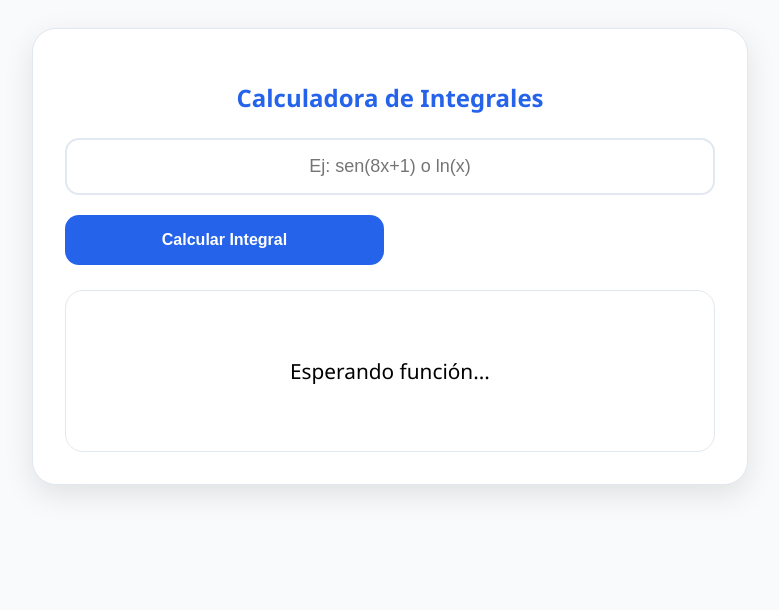
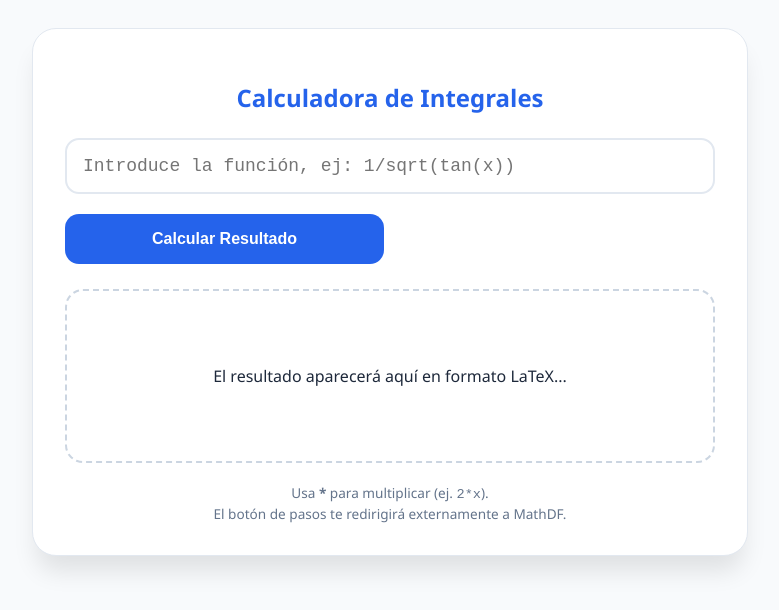
Before and after one commit to srodriguezrojas939/integrales-web, a plain HTML site: page index.html in a window 1280 px wide. Shown: the whole page, without its empty margins (250-1029 px from the left). Drawn offline with nearby package versions, Linux system fonts and the light colour scheme.

Commit message:
beta.html

```diff
--- a/index.html
+++ b/index.html
@@ -3,67 +3,79 @@
 <head>
     <meta charset="UTF-8">
     <meta name="viewport" content="width=device-width, initial-scale=1.0">
-    <title>Calculadora de Integrales Pro</title>
+    <title>Calculadora con Pasos MathDF</title>
 
     <script src="https://cdn.jsdelivr.net/npm/nerdamer@1.1.13/nerdamer.core.js"></script>
     <script src="https://cdn.jsdelivr.net/npm/nerdamer@1.1.13/Algebra.js"></script>
     <script src="https://cdn.jsdelivr.net/npm/nerdamer@1.1.13/Calculus.js"></script>
 
-    <script src="https://polyfill.io/v3/polyfill.min.js?features=es6"></script>
-    <script id="MathJax-script" async src="https://cdn.jsdelivr.net/npm/mathjax@3/es5/tex-mml-chtml.js"></script>
+    <script>
+        window.MathJax = {
+            tex: { inlineMath: [['$', '$']], displayMath: [['$$', '$$']] },
+            svg: { fontCache: 'global' }
+        };
+    </script>
+    <script src="https://cdn.jsdelivr.net/npm/mathjax@3/es5/tex-chtml.js" id="MathJax-script" async></script>
 
     <style>
         :root { --primary: #2563eb; --secondary: #f59e0b; --bg: #f8fafc; }
-        body { font-family: 'Segoe UI', system-ui, sans-serif; background-color: var(--bg); display: flex; justify-content: center; padding: 20px; }
-        .card { background: white; padding: 2rem; border-radius: 24px; box-shadow: 0 10px 30px rgba(0,0,0,0.1); width: 100%; max-width: 650px; border: 1px solid #e2e8f0; }
+        body { font-family: 'Segoe UI', system-ui, sans-serif; background-color: var(--bg); display: flex; justify-content: center; padding: 20px; color: #1e293b; }
+        .card { background: white; padding: 2rem; border-radius: 24px; box-shadow: 0 20px 25px -5px rgba(0,0,0,0.1); width: 100%; max-width: 650px; border: 1px solid #e2e8f0; }
         h2 { color: var(--primary); text-align: center; margin-bottom: 1.5rem; font-weight: 800; }
-        input { width: 100%; padding: 16px; border: 2px solid #e2e8f0; border-radius: 14px; font-size: 18px; box-sizing: border-box; text-align: center; outline: none; transition: 0.3s; }
-        input:focus { border-color: var(--primary); box-shadow: 0 0 0 4px rgba(37, 99, 235, 0.1); }
-        .btn-group { display: grid; grid-template-columns: 1fr 1fr; gap: 12px; margin-top: 20px; }
-        button, .btn-link { padding: 16px; border: none; border-radius: 14px; font-size: 16px; cursor: pointer; font-weight: 700; transition: 0.2s; text-decoration: none; display: flex; align-items: center; justify-content: center; }
+
+        .input-area { margin-bottom: 20px; }
+        input { width: 100%; padding: 16px; border: 2px solid #e2e8f0; border-radius: 14px; font-size: 18px; box-sizing: border-box; transition: 0.3s; font-family: 'Courier New', monospace; }
+        input:focus { border-color: var(--primary); outline: none; box-shadow: 0 0 0 4px rgba(37, 99, 235, 0.1); }
+
+        .btn-group { display: grid; grid-template-columns: 1fr 1fr; gap: 12px; }
+        button, .btn-link { padding: 16px; border: none; border-radius: 14px; font-size: 16px; cursor: pointer; font-weight: 700; transition: 0.2s; text-align: center; text-decoration: none; display: flex; align-items: center; justify-content: center; }
+
         .btn-calc { background: var(--primary); color: white; }
-        .btn-steps { background: var(--secondary); color: white; display: none; }
-        #resultado-box { margin-top: 25px; padding: 20px; border-radius: 18px; background: #fff; border: 1px solid #e2e8f0; min-height: 120px; display: flex; justify-content: center; align-items: center; font-size: 1.3rem; overflow-x: auto; }
-        .error { color: #ef4444; font-size: 0.9rem; }
+        .btn-steps { background: var(--secondary); color: white; display: none; } /* Oculto hasta que se calcule */
+
+        button:hover, .btn-link:hover { transform: translateY(-2px); filter: brightness(1.1); }
+
+        #resultado-box {
+            margin-top: 25px;
+            padding: 25px;
+            border-radius: 18px;
+            background: #ffffff;
+            border: 2px dashed #cbd5e1;
+            min-height: 120px;
+            overflow-x: auto;
+            display: flex;
+            flex-direction: column;
+            align-items: center;
+            justify-content: center;
+        }
+        .footer-info { font-size: 0.85rem; color: #64748b; margin-top: 20px; text-align: center; line-height: 1.4; }
     </style>
 </head>
 <body>
 
 <div class="card">
     <h2>Calculadora de Integrales</h2>
-    <input type="text" id="entrada" placeholder="Ej: sen(8x+1) o ln(x)" onkeypress="if(event.key==='Enter') calcular()">
+
+    <div class="input-area">
+        <input type="text" id="entrada" placeholder="Introduce la función, ej: 1/sqrt(tan(x))" onkeypress="if(event.key==='Enter') calcular()">
+    </div>
 
     <div class="btn-group">
-        <button class="btn-calc" onclick="calcular()">Calcular Integral</button>
-        <a id="btnPasos" class="btn-link btn-steps" target="_blank">Ver paso a paso ↗</a>
+        <button class="btn-calc" onclick="calcular()">Calcular Resultado</button>
+        <a id="btnPasos" class="btn-link btn-steps" target="_blank">Ver paso a paso en MathDF ↗</a>
     </div>
 
     <div id="resultado-box">
-        <div id="salida">Esperando función...</div>
+        <div id="salida">El resultado aparecerá aquí en formato LaTeX...</div>
+    </div>
+
+    <div class="footer-info">
+        Usa <b>*</b> para multiplicar (ej. <code>2*x</code>).<br>
+        El botón de pasos te redirigirá externamente a MathDF.
     </div>
 </div>
 
 <script>
-    // 1. LIMPIEZA DE LATEX (Estilo MathDF)
-    function limpiarLatex(tex) {
-        if (!tex) return "";
-        let limpio = tex
-            .replace(/\\mathrm{log}/g, '\\ln') // Cambia log por ln
-            .replace(/\\log/g, '\\ln')
-            .replace(/\\cdot/g, ' ')           // Quita los puntos de multiplicar
-            .replace(/\\left\(/g, '(')         // Simplifica paréntesis
-            .replace(/\\right\)/g, ')');
-
-        // REGLA DE ORO: Quitar paréntesis solo en casos simples como ln(x) o sen(8x)
-        // Pero dejarlos en expresiones complejas como sen(8x+1)
-        limpio = limpio.replace(/\\(ln|sin|cos|tan)\(((\d+)?[a-z])\)/g, '\\$1 $2');
-
-        // Traducir sin a sen para el usuario hispano
-        limpio = limpio.replace(/\\sin/g, '\\text{sen}');
-
-        return limpio;
-    }
-
     function calcular() {
         const inputRaw = document.getElementById('entrada').value.trim();
         const salida = document.getElementById('salida');
@@ -71,40 +83,33 @@
 
         if (!inputRaw) return;
 
-        // TRADUCCIÓN: Traducimos 'sen' a 'sin' y 'ln' a 'log' para que Nerdamer entienda
-        let inputProcesado = inputRaw.toLowerCase()
-            .replace(/sen/g, 'sin')
-            .replace(/ln/g, 'log')
-            .replace(/tg/g, 'tan');
-
-        salida.innerHTML = "Calculando...";
+        salida.innerHTML = "Analizando expresión...";
 
         setTimeout(() => {
             try {
-                // Cálculo de la integral
-                let integral = nerdamer('integrate(' + inputProcesado + ', x)');
+                // 1. Resolvemos la integral
+                let integral = nerdamer('integrate(' + inputRaw + ', x)');
+                let resultadoLatex = integral.toTeX();
+                let entradaLatex = nerdamer(inputRaw).toTeX();
 
-                // Formateo de LaTeX
-                let resTex = limpiarLatex(integral.toTeX());
-                let entTex = limpiarLatex(nerdamer(inputProcesado).toTeX());
+                // 2. Renderizamos el resultado en el cuadro
+                salida.innerHTML = `$$ \\int {${entradaLatex}} \\, dx = ${resultadoLatex} + C $$`;
+                MathJax.typesetPromise([salida]);
 
-                // INSERTAR: Usamos el delimitador estándar $$ para forzar el renderizado
-                salida.innerHTML = "$$ \\int {" + entTex + "} \\, dx = " + resTex + " + C $$";
+                // 3. Generamos el enlace dinámico para MathDF
+                // La estructura es https://mathdf.com/int/es/#expr=TU_EXPRESION
+                const urlBase = "https://mathdf.com/int/es/#expr=";
+                // Limpiamos la entrada para que la URL sea válida
+                const expresionLimpia = encodeURIComponent(inputRaw);
 
-                // RE-RENDERIZAR: Esto es lo que evita que se vea como texto plano
-                if (typeof MathJax !== 'undefined') {
-                    MathJax.typesetPromise([salida]);
-                }
-
-                // Configurar botón de pasos
-                btnPasos.href = "https://mathdf.com/int/es/#expr=" + encodeURIComponent(inputRaw);
+                btnPasos.href = urlBase + expresionLimpia;
                 btnPasos.style.display = "flex";
 
             } catch (e) {
-                salida.innerHTML = "<span class='error'>❌ No pude entender la expresión. Asegúrate de usar * para multiplicar (ej: 5*x).</span>";
+                salida.innerHTML = "<span style='color:#ef4444;'>❌ Error: No se pudo procesar. Revisa la sintaxis.</span>";
                 btnPasos.style.display = "none";
             }
-        }, 100);
+        }, 150);
     }
 </script>
 
```
